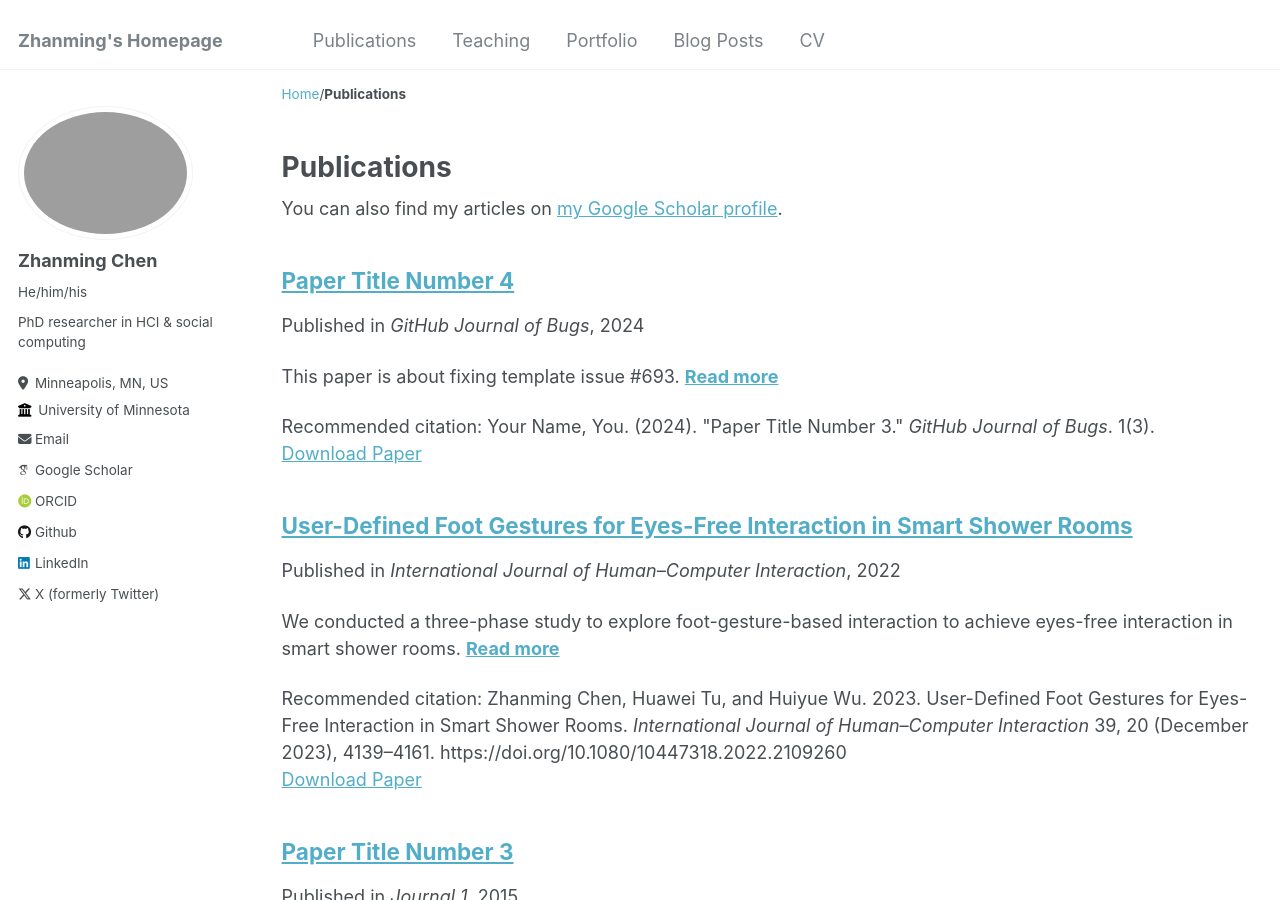
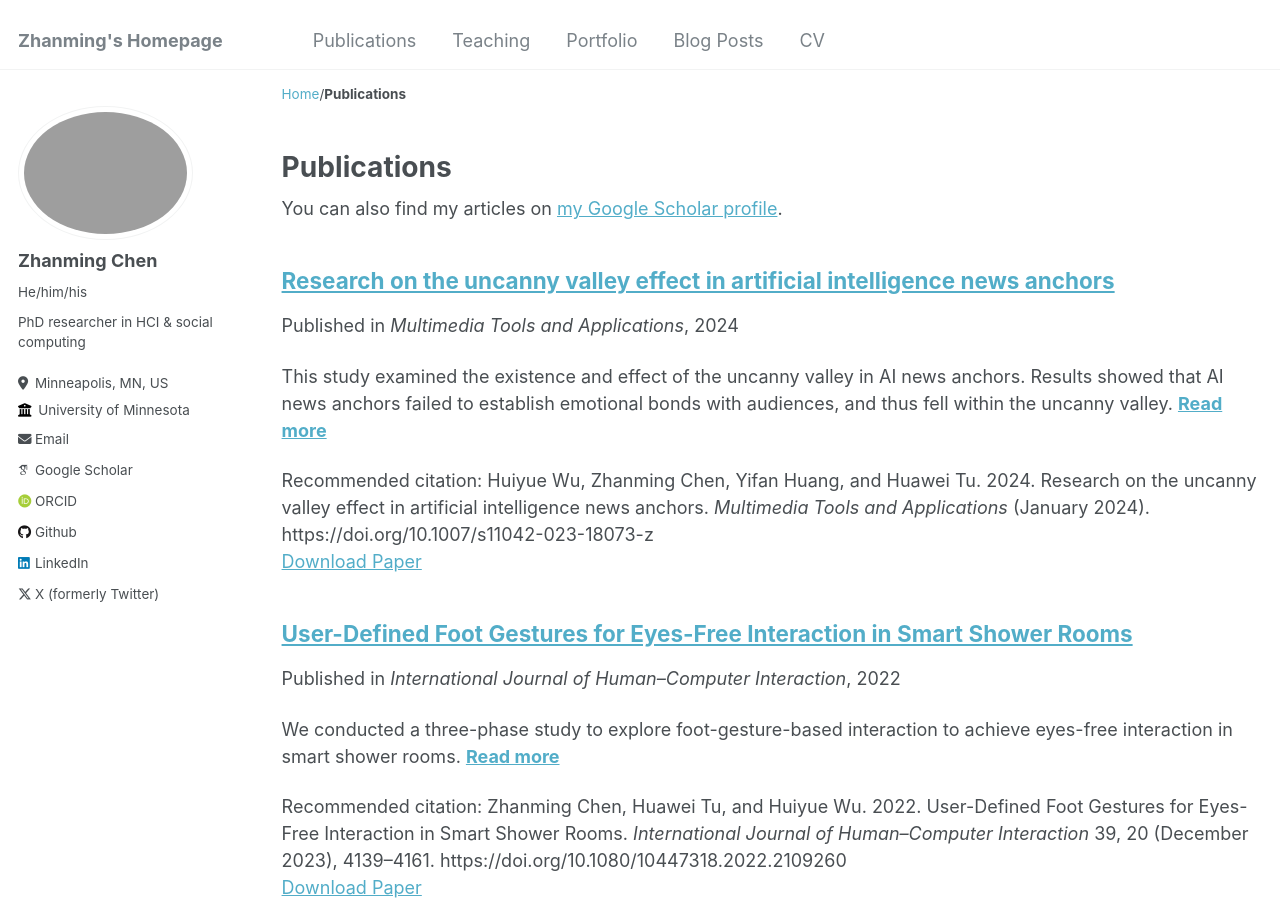
Before and after one commit to zhanmingchen/zhanmingchen.github.io, a Jekyll site: the page built from _pages/publications.md, in a window 1280 px wide and 900 px high. Built offline with Jekyll 4.4.1, drawn with Linux system fonts in a browser that asks for light colours; some web fonts are replaced.

Commit message:
update 20240618 4
update 20240618 4

```diff
--- a/_publications/2022-08-12-user-defined-foot-gestures-for-eyes-free-interaction-in-smart-shower-rooms.md
+++ b/_publications/2022-08-12-user-defined-foot-gestures-for-eyes-free-interaction-in-smart-shower-rooms.md
@@ -6,7 +6,7 @@ excerpt: 'We conducted a three-phase study to explore foot-gesture-based interac
 date: 2022-08-12
 venue: 'International Journal of Human–Computer Interaction'
 paperurl: 'https://www.tandfonline.com/doi/full/10.1080/10447318.2022.2109260'
-citation: 'Zhanming Chen, Huawei Tu, and Huiyue Wu. 2023. User-Defined Foot Gestures for Eyes-Free Interaction in Smart Shower Rooms. <i>International Journal of Human–Computer Interaction</i> 39, 20 (December 2023), 4139–4161. https://doi.org/10.1080/10447318.2022.2109260'
+citation: 'Zhanming Chen, Huawei Tu, and Huiyue Wu. 2022. User-Defined Foot Gestures for Eyes-Free Interaction in Smart Shower Rooms. <i>International Journal of Human–Computer Interaction</i> 39, 20 (December 2023), 4139–4161. https://doi.org/10.1080/10447318.2022.2109260'
 ---
 
 ## Abstract
--- /dev/null
+++ b/_publications/2024-01-08-research-on-the-uncanny-valley-effect-in-artificial-intelligence-news-anchors.md
@@ -0,0 +1,20 @@
+---
+title: "Research on the uncanny valley effect in artificial intelligence news anchors"
+collection: publications
+permalink: /publication/2024-01-08-research-on-the-uncanny-valley-effect-in-artificial-intelligence-news-anchors
+excerpt: 'This study examined the existence and effect of the uncanny valley in AI news anchors. Results showed that AI news anchors failed to establish emotional bonds with audiences, and thus fell within the uncanny valley.'
+date: 2024-01-08
+venue: 'Multimedia Tools and Applications'
+paperurl: 'https://link.springer.com/article/10.1007/s11042-023-18073-z'
+citation: 'Huiyue Wu, Zhanming Chen, Yifan Huang, and Huawei Tu. 2024. Research on the uncanny valley effect in artificial intelligence news anchors. <i>Multimedia Tools and Applications</i> (January 2024). https://doi.org/10.1007/s11042-023-18073-z'
+---
+
+## Abstract
+
+The uncanny valley effect has sparked interest in fields such as humanoid robotics and hyper-realistic virtual animation. Nonetheless, proof of its existence in artificial intelligence (AI) news anchors remains limited. This study examined the existence and effect of the uncanny valley in AI news anchors. Particularly, it delved into human perception and behavior during interactions with AI news anchors. Results showed that AI news anchors failed to establish emotional bonds with audiences, and thus fell within the uncanny valley. Audiences were sensitive to minor defects and oddities in the AI news anchors, and felt eerie while watching them. Findings of this study can be used to formulate guidelines for the design of the appearance and behavior of not only AI news anchors but all humanoid AI characters.
+
+<p align="center">
+  <img src="https://media.springernature.com/full/springer-static/image/art%3A10.1007%2Fs11042-023-18073-z/MediaObjects/11042_2023_18073_Fig2_HTML.png?as=webp" width="500">
+</p>
+
+> Online access: [https://link.springer.com/article/10.1007/s11042-023-18073-z](https://link.springer.com/article/10.1007/s11042-023-18073-z)
--- a/_publications/2024-02-17-paper-title-number-4.md
+++ /dev/null
@@ -1,12 +0,0 @@
----
-title: "Paper Title Number 4"
-collection: publications
-permalink: /publication/2024-02-17-paper-title-number-4
-excerpt: 'This paper is about fixing template issue #693.'
-date: 2024-02-17
-venue: 'GitHub Journal of Bugs'
-paperurl: 'http://academicpages.github.io/files/paper3.pdf'
-citation: 'Your Name, You. (2024). &quot;Paper Title Number 3.&quot; <i>GitHub Journal of Bugs</i>. 1(3).'
----
-
-The contents above will be part of a list of publications, if the user clicks the link for the publication than the contents of section will be rendered as a full page, allowing you to provide more information about the paper for the reader. When publications are displayed as a single page, the contents of the above "citation" field will automatically be included below this section in a smaller font.
```
Also changed, not shown: _pages/about.md (+4 -6 lines), _publications/2010-10-01-paper-title-number-2.md (+1 -1 lines), _publications/2015-10-01-paper-title-number-3.md (+1 -1 lines).
